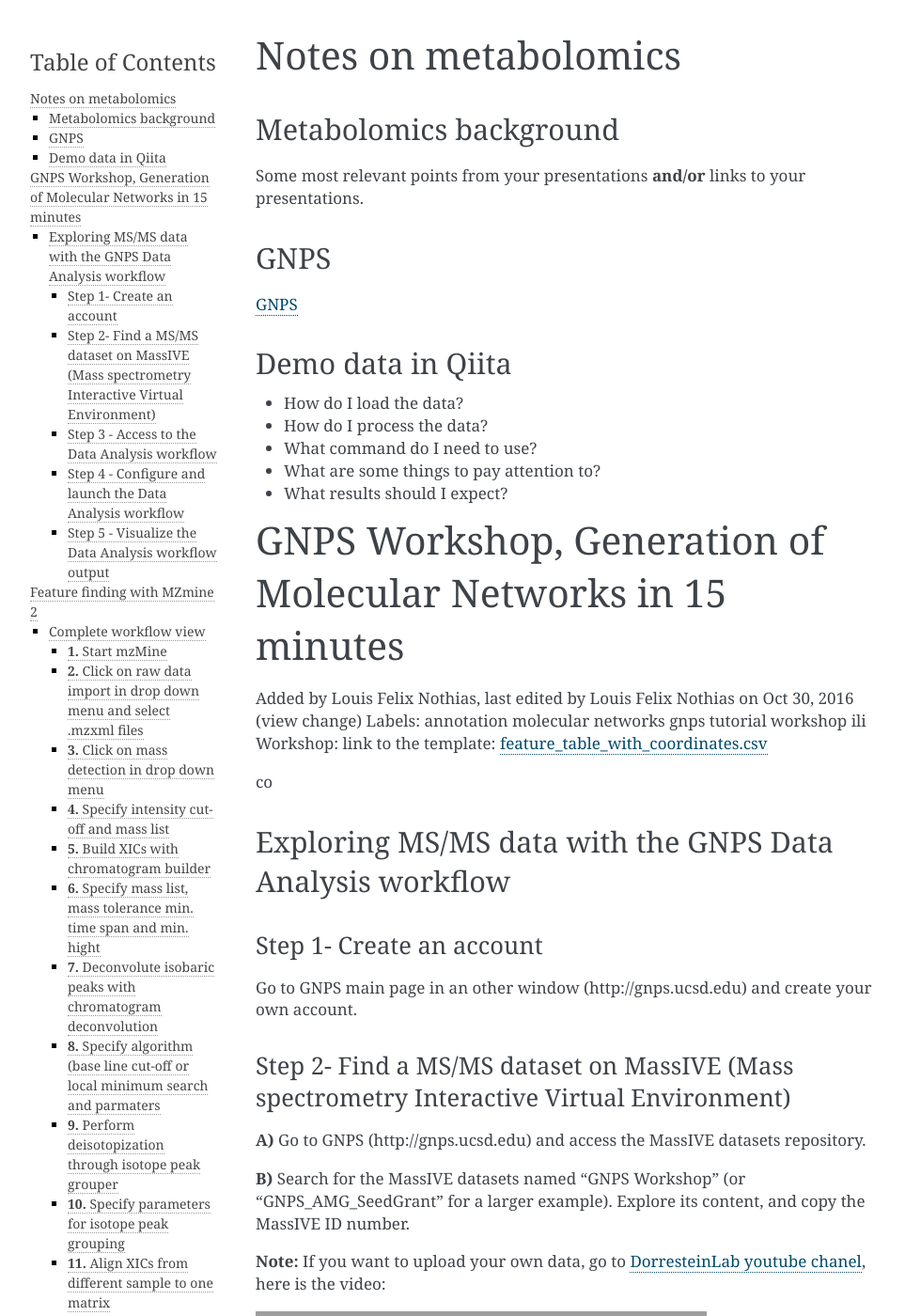
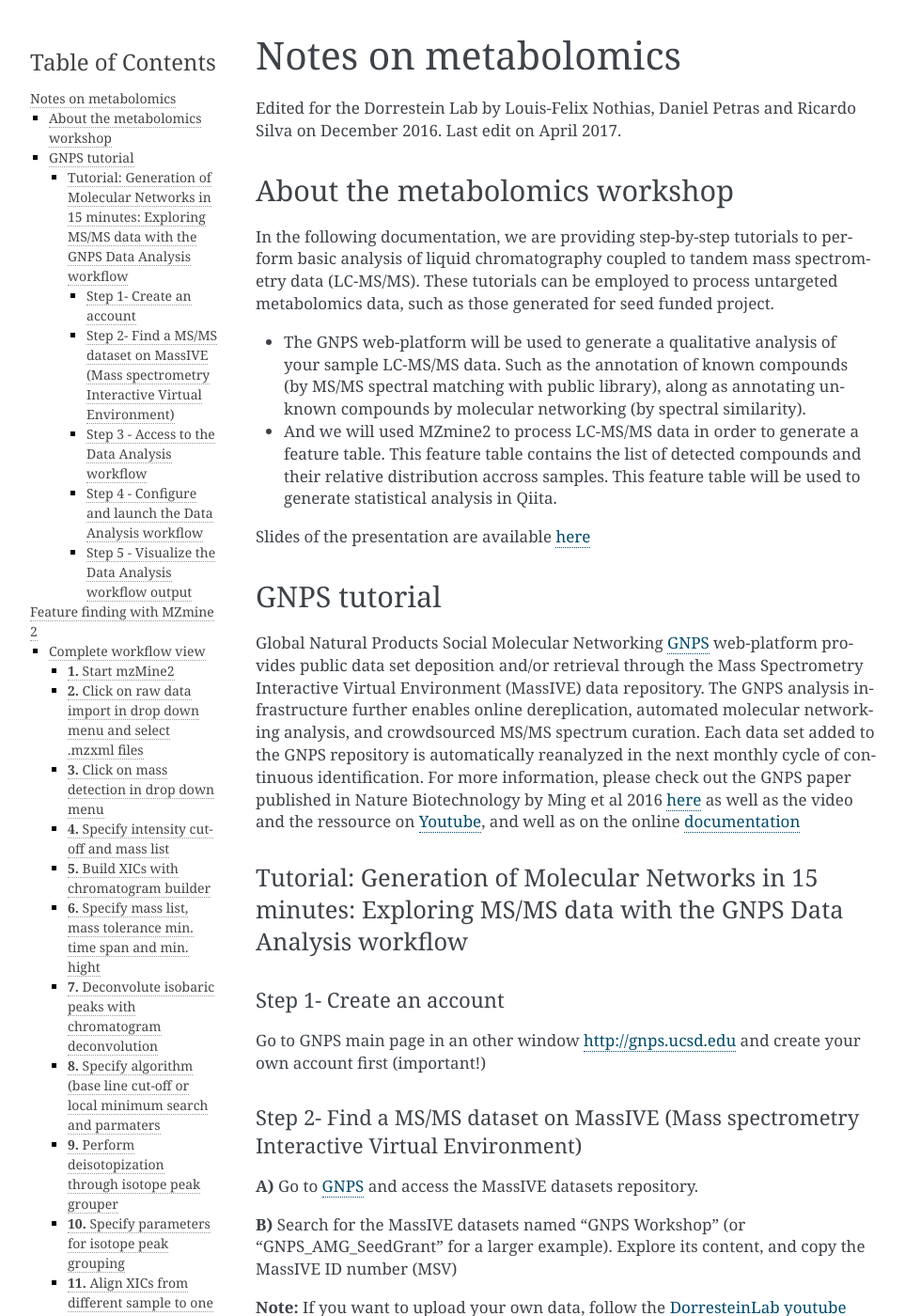
Before and after one commit to biocore/cmi-workshops, a Sphinx documentation site: the page built from docs/metabolomics.md, in a window 1280 px wide and 1400 px high. Shown: the whole window at 94% size, without its empty margins (148-1111 px from the left). Built offline with Sphinx 7.4.7, drawn with Linux system fonts in a browser that asks for light colours; pages that are not in the unit, such as notebooks, are missing from menus; some of the changed text lies outside the part shown; grey boxes are pictures that could not be loaded.

Commit message:
updating metabolomic file

```diff
--- a/docs/metabolomics.md
+++ b/docs/metabolomics.md
@@ -1,52 +1,42 @@
 # Notes on metabolomics
 
-## Metabolomics background
-Some most relevant points from your presentations **and/or** links to
-your presentations.
+Edited for the Dorrestein Lab by Louis-Felix Nothias, Daniel Petras and Ricardo Silva on December 2016. Last edit on April 2017.
 
-## GNPS
-[GNPS](https://gnps.ucsd.edu)
+## About the metabolomics workshop
+In the following documentation, we are providing step-by-step tutorials to perform basic analysis of liquid chromatography coupled to tandem mass spectrometry data (LC-MS/MS). These tutorials can be employed to process untargeted metabolomics data, such as those generated for seed funded project.
+- The GNPS web-platform will be used to generate a qualitative analysis of your sample LC-MS/MS data. Such as the annotation of known compounds (by MS/MS spectral matching with public library), along as annotating unknown compounds by molecular networking (by spectral similarity).
+- And we will used MZmine2 to process LC-MS/MS data in order to generate a feature table. This feature table contains the list of detected compounds and their relative distribution accross samples. This feature table will be used to generate statistical analysis in Qiita.
 
-## Demo data in Qiita
-* How do I load the data?
-* How do I process the data?
-* What command do I need to use?
-* What are some things to pay attention to?
-* What results should I expect?
+Slides of the presentation are available [here](https://docs.google.com/presentation/d/1nD3296xWcQok8HgcOamHSZioMkx1gAMgsEVxMajOlcI/edit?usp=sharing)
 
-# GNPS Workshop, Generation of Molecular Networks in 15 minutes
+## GNPS tutorial
+Global Natural Products Social Molecular Networking [GNPS](http://gnps.ucsd.edu) web-platform provides public data set deposition and/or retrieval through the Mass Spectrometry Interactive Virtual Environment (MassIVE) data repository. The GNPS analysis infrastructure further enables online dereplication, automated molecular networking analysis, and crowdsourced MS/MS spectrum curation. Each data set added to the GNPS repository is automatically reanalyzed in the next monthly cycle of continuous identification.
+For more information, please check out the GNPS paper published in Nature Biotechnology by Ming et al 2016 [here](https://www.ncbi.nlm.nih.gov/pubmed/27504778) as well as the video and the ressource on [Youtube](https://www.youtube.com/channel/UCufTdDIUPjfoN604Igv_29g), and well as on the online [documentation](https://bix-lab.ucsd.edu/display/Public/GNPS+Documentation+Page)
 
-Added by Louis Felix Nothias, last edited by Louis Felix Nothias on Oct 30, 2016  (view change)
-Labels:
-annotation molecular networks gnps tutorial workshop
-ili Workshop: link to the template: [feature_table_with_coordinates.csv](https://www.dropbox.com/s/hjxdce59kdr5bfo/Feature_table_with_coordinates_template.csv?dl=0)
+### Tutorial:  Generation of Molecular Networks in 15 minutes: Exploring MS/MS data with the GNPS Data Analysis workflow
 
-co
+#### Step 1- Create an account
 
-## Exploring MS/MS data with the GNPS Data Analysis workflow
+Go to GNPS main page in an other window [http://gnps.ucsd.edu](http://gnps.ucsd.edu) and create your own account first (important!)
 
-### Step 1- Create an account
+#### Step 2- Find a MS/MS dataset on MassIVE (Mass spectrometry Interactive Virtual Environment)
 
-Go to GNPS main page in an other window (http://gnps.ucsd.edu) and create your own account.
+**A)** Go to [GNPS](http://gnps.ucsd.edu) and access the MassIVE datasets repository.
 
-### Step 2- Find a MS/MS dataset on MassIVE (Mass spectrometry Interactive Virtual Environment)
+**B)** Search for the MassIVE datasets named "GNPS Workshop" (or "GNPS_AMG_SeedGrant" for a larger example). Explore its content, and copy the MassIVE ID number (MSV)
 
-**A)** Go to GNPS (http://gnps.ucsd.edu) and access the MassIVE datasets repository.
-
-**B)** Search for the MassIVE datasets named "GNPS Workshop" (or "GNPS_AMG_SeedGrant" for a larger example). Explore its content, and copy the MassIVE ID number.
-
-**Note:** If you want to upload your own data, go to [DorresteinLab youtube chanel](https://www.youtube.com/channel/UCufTdDIUPjfoN604Igv_29g), here is the video:
+**Note:** If you want to upload your own data, follow the [DorresteinLab youtube chanel](https://www.youtube.com/channel/UCufTdDIUPjfoN604Igv_29g), here is the video:
 
 <a href="http://www.youtube.com/watch?feature=player_embedded&v=ez9z50FTgvg
 " target="_blank"><img src="http://img.youtube.com/vi/ez9z50FTgvg/0.jpg"
 alt="IMAGE ALT TEXT HERE" width="480" height="360" border="10" /></a>
 
 
-### Step 3 - Access to the Data Analysis workflow
+#### Step 3 - Access to the Data Analysis workflow
 
-Go to back GNPS main page (http://gnps.ucsd.edu) and open the Data Analysis workflow.
+Go to back [GNPS main page](http://gnps.ucsd.edu) and open the Data Analysis workflow.
 
-### Step 4 - Configure and launch the Data Analysis workflow
+#### Step 4 - Configure and launch the Data Analysis workflow
 
 **A)** Indicate a Title.
 
@@ -70,11 +60,9 @@
 " target="_blank"><img src="http://img.youtube.com/vi/ujYR0Hugb2M/0.jpg"
 alt="IMAGE ALT TEXT HERE" width="480" height="360" border="10" /></a>
 
+#### Step 5 - Visualize the Data Analysis workflow output
 
-
-### Step 5 - Visualize the Data Analysis workflow output
-
-**A)** Return to GNPS main page (http://gnps.ucsd.edu) and go to the Jobs page.
+**A)** Return to [GNPS main page](http://gnps.ucsd.edu) and go to the Jobs page.
 
 **B)** Explore the spectral library annotations by clicking on view All Library Hits.
 
@@ -86,7 +74,7 @@
 
 **F)** Visualize a first MS/MS spectrum by left-clicking on one node. Visualize a second MS/MS spectrum by right-clicking on a second node.
 
-**More on Navigating results:**
+**More on navigating into the results:**
 
 <a href="http://www.youtube.com/watch?feature=player_embedded&v=Rpa5UZo69E4
 " target="_blank"><img src="http://img.youtube.com/vi/Rpa5UZo69E4/0.jpg"
@@ -96,13 +84,12 @@
 
  <b><span style="color:red">Please follow this <a href="http://mzmine.github.io/download.html">(link)</a> to install the software and dependencies</span>.</b>
 
-
 ## Complete workflow view
 
 ![complete workflow view](figs/Workflow_mzmine.png)
 
 
-### **1.** Start mzMine
+### **1.** Start mzMine2
 ![start mzMine](figs/1_Start.png)
 
 
@@ -184,3 +171,6 @@
 <a href="http://www.youtube.com/watch?feature=player_embedded&v=VS_Zpyl5chQ
 " target="_blank"><img src="http://img.youtube.com/vi/VS_Zpyl5chQ/0.jpg"
 alt="IMAGE ALT TEXT HERE" width="480" height="360" border="10" /></a>
+
+## Metabolomics demo data in Qiita
+* Refer to the Qiita documentation about Principal Coordinates Analysis (PCoA) [here](http://cmi-workshop.readthedocs.io/en/latest/qiita-16S-analysis.html#s-microbiome-analysis-in-qiita)
```
